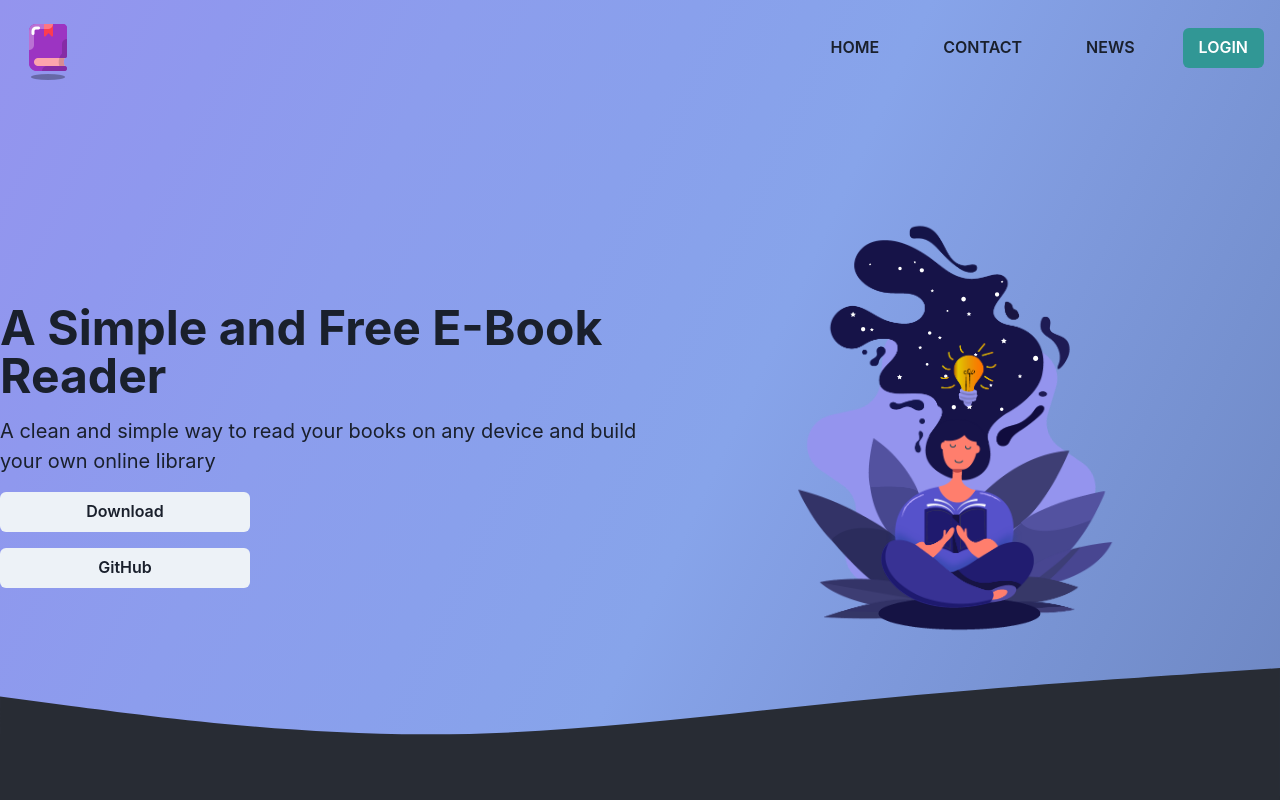
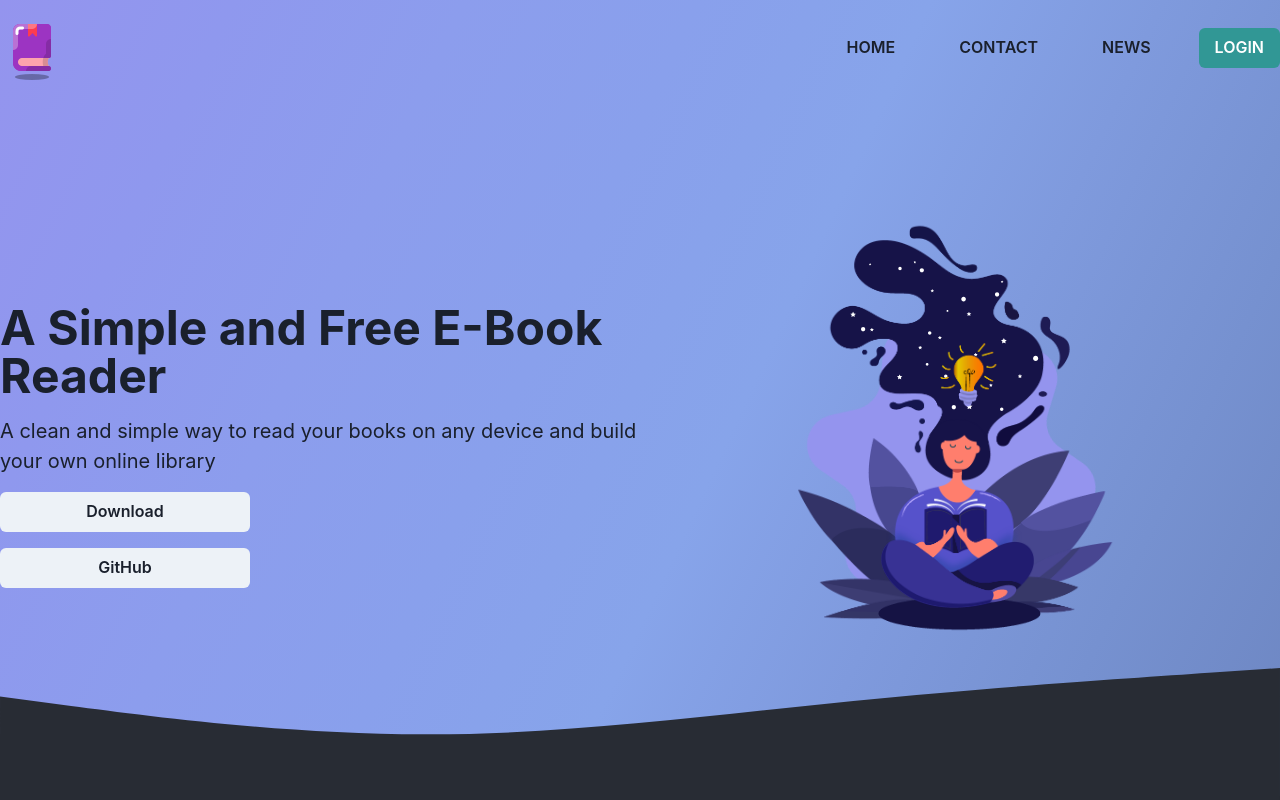
Before and after one commit to Librum-Reader/Librum-Website, a Next.js app: page / in a window 1280 px wide. Shown: the top 800 px of the page. Built offline with nearby package versions, Linux system fonts and the light colour scheme.

Commit message:
Reduced width of navbar to match current website.

```diff
--- a/app/components/ui/Navbar.jsx
+++ b/app/components/ui/Navbar.jsx
@@ -31,11 +31,10 @@ const navLinkComponents = navLinks.map((link, index) => {
 
 const Navbar = () => {
   return (
+    <Flex maxW="1300px" width="100%" mx="auto">
       <Flex
         pt={4}
-			w="100%"
-			pl={4}
-			pr={4}
+        width="100%"
         justifyContent="center"
         alignItems="center"
         className="navbar"
@@ -48,6 +47,7 @@ const Navbar = () => {
           <LoginButton />
         </Flex>
       </Flex>
+    </Flex>
   );
 };
 
```
Lines whose indentation alone changed are shown as unchanged.
